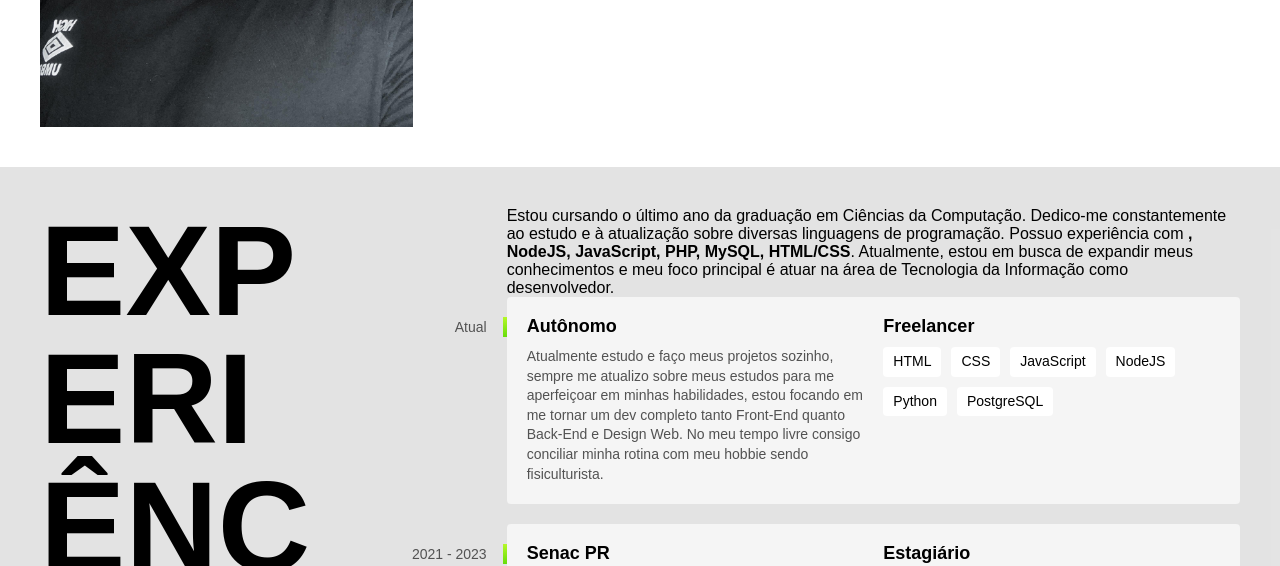
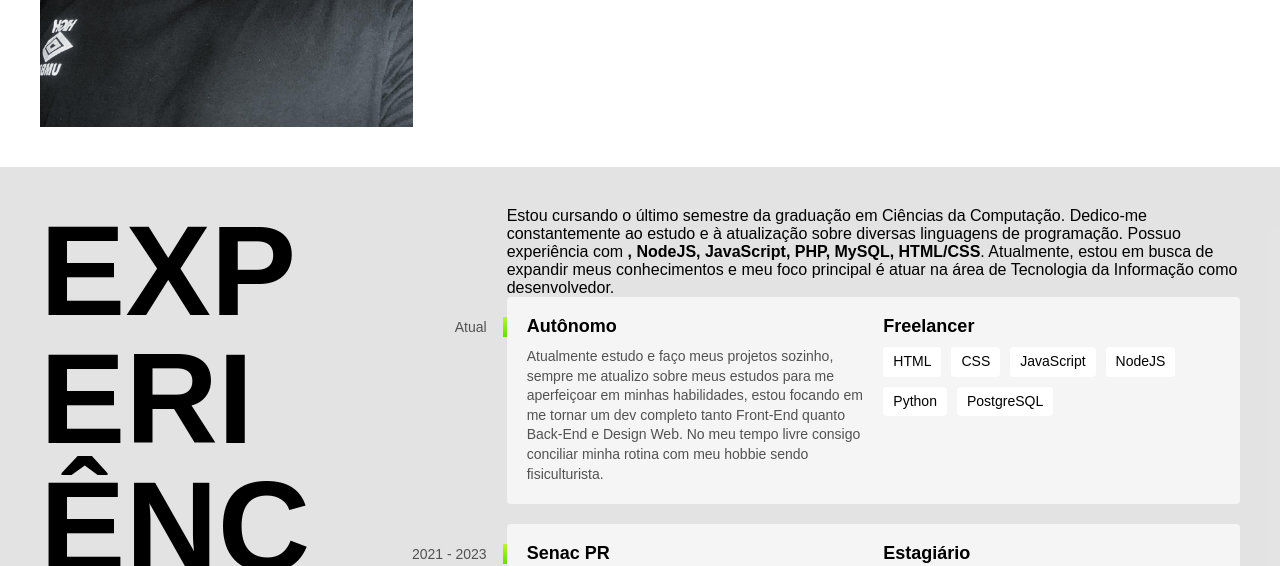
Before and after one commit to williamjohndias/Portifolio-WilliamJohnDias, a plain HTML site: page index.html in a window 1280 px wide. Shown: the part 534-1100 px from the top of the page. Drawn offline with Linux system fonts and the light colour scheme.

Commit message:
Update index.html

```diff
--- a/index.html
+++ b/index.html
@@ -35,7 +35,7 @@
       <h2 class="subtitulo">Experiência</h2>
       <div>
         <p class="experiencia-texo">
-          Estou cursando o último ano da graduação em Ciências da Computação. Dedico-me
+          Estou cursando o último semestre da graduação em Ciências da Computação. Dedico-me
           constantemente ao estudo e à atualização sobre diversas linguagens de
           programação. Possuo experiência com <strong>, <strong>NodeJS</strong>, <strong>JavaScript</strong>, <strong>PHP</strong>, <strong>MySQL</strong>,
             HTML/CSS</strong>. Atualmente, estou em busca de expandir meus conhecimentos e meu
```
